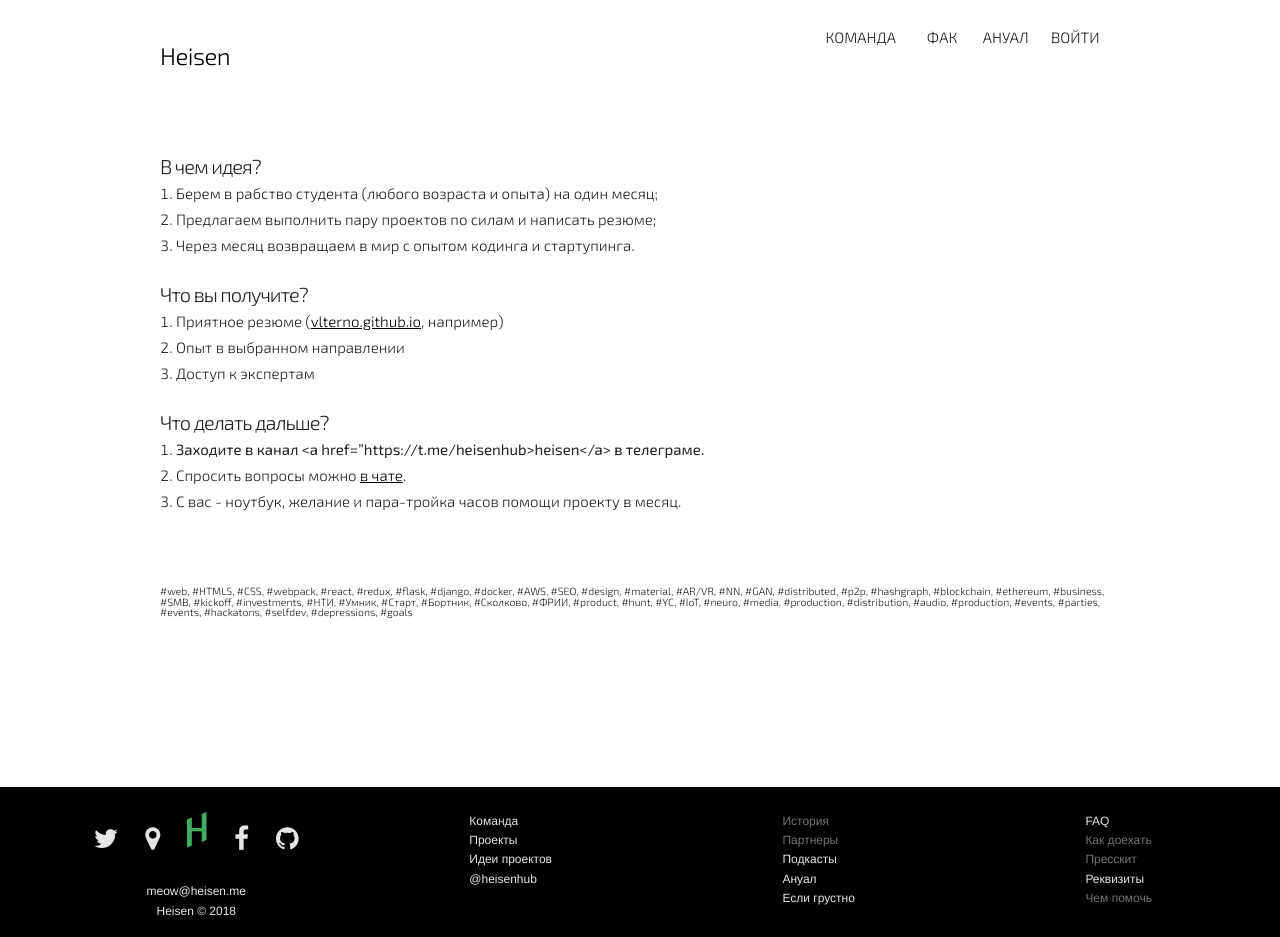
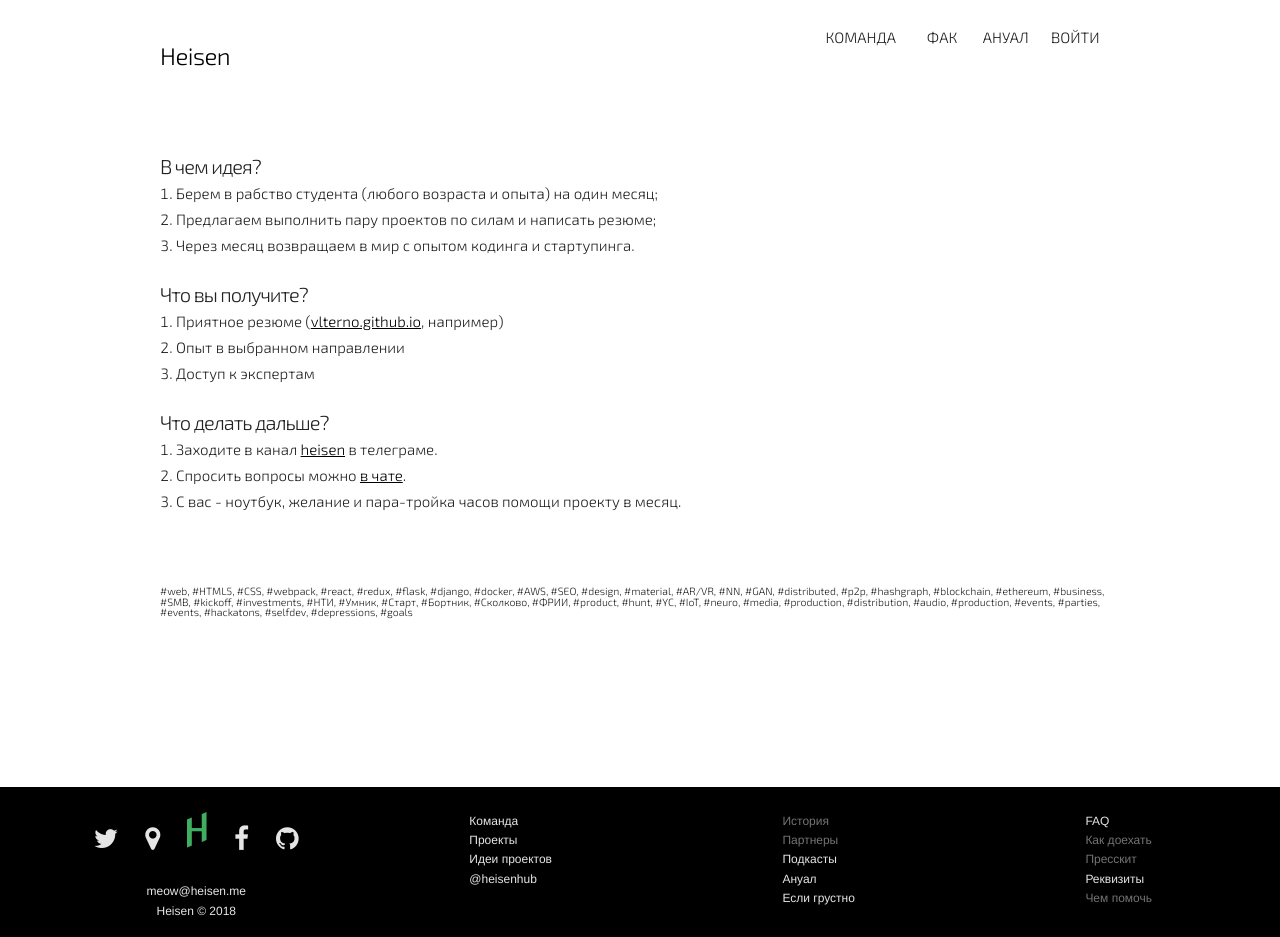
Before and after one commit to evgenity/heisen-new, a Jekyll site: the page built from index.markdown, in a window 1280 px wide. Built offline with Jekyll 4.4.1, drawn with Linux system fonts in a browser that asks for light colours; nearby versions of some CDN libraries; comment, search, counter and statistics services are not loaded.

Commit message:
Updated Index

```diff
--- a/index.markdown
+++ b/index.markdown
@@ -17,7 +17,7 @@ layout: page
 3. Доступ к экспертам
 
 ## Что делать дальше?
-1. <strong>Заходите в канал <a href="https://t.me/heisenhub>heisen</a> в телеграме.</strong>
+1. Заходите в канал <a href="https://t.me/heisenhub">heisen</a> в телеграме.
 2. Спросить вопросы можно <a href="https://t.me/heisenflood">в чате</a>.
 3. С вас - ноутбук, желание и пара-тройка часов помощи проекту в месяц.
 
```
